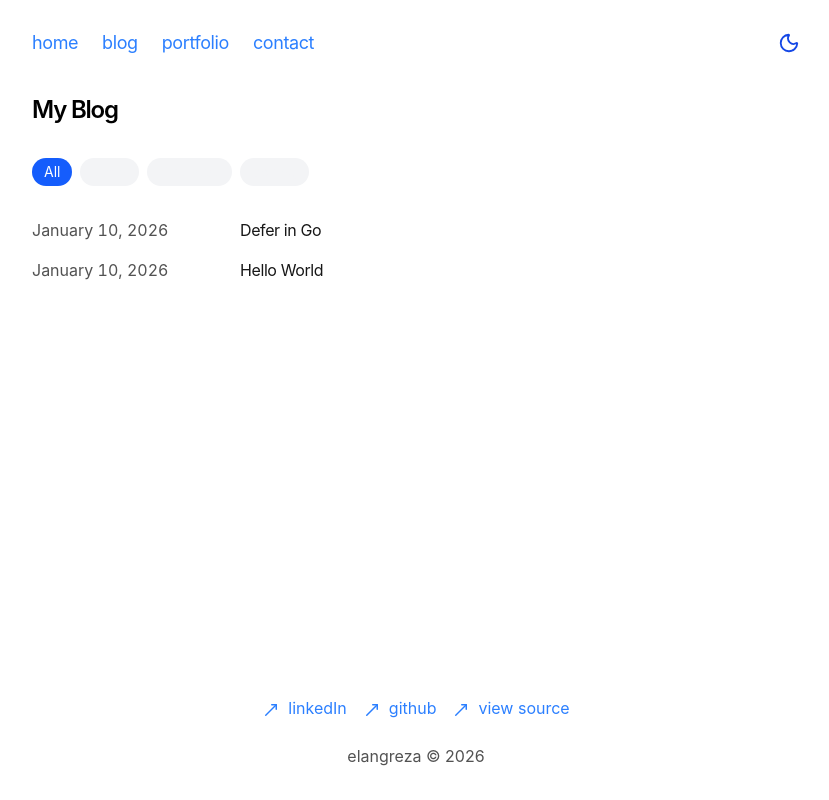
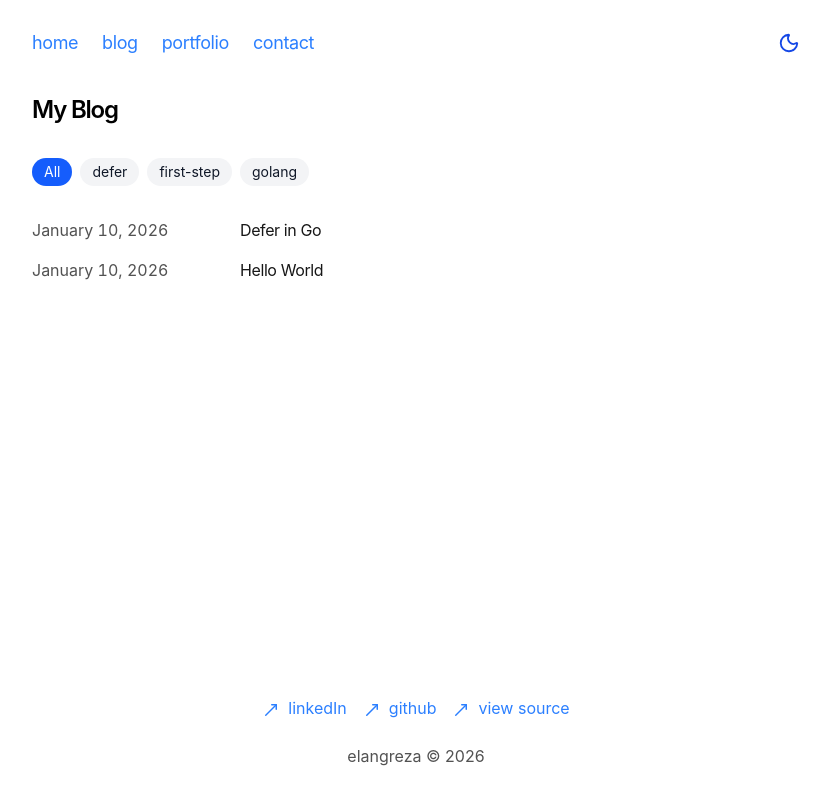
Before and after one commit to elangreza/elangreza.github.io, a Next.js app: page /blog in a window 1280 px wide. Shown: the whole page, without its empty margins (224-1053 px from the left). Built offline with nearby package versions, Linux system fonts and the light colour scheme.

Commit message:
feat: add multiple filtered tags

```diff
--- a/app/components/filtered-posts.tsx
+++ b/app/components/filtered-posts.tsx
@@ -16,44 +16,63 @@ export function FilteredPosts({
 }) {
     const searchParams = useSearchParams()
     const tagParam = searchParams.get('tag')
-    const [selectedTag, setSelectedTag] = useState<string | null>(tagParam)
 
-    // Sync state with URL param on initial load or navigation
-    if (tagParam !== selectedTag) {
-        setSelectedTag(tagParam)
+    // Parse initial tags from comma-separated string
+    const initialTags = tagParam ? tagParam.split(',') : []
+    const [selectedTags, setSelectedTags] = useState<string[]>(initialTags)
+
+    // Sync state with URL param on navigation
+    if (tagParam && tagParam !== selectedTags.join(',')) {
+        setSelectedTags(tagParam.split(','))
+    } else if (!tagParam && selectedTags.length > 0) {
+        setSelectedTags([])
     }
 
-    const filteredPosts = selectedTag
-        ? posts.filter((post) => post.metadata.tags?.includes(selectedTag))
+    const filteredPosts = selectedTags.length > 0
+        ? posts.filter((post) => selectedTags.some((tag) => post.metadata.tags?.includes(tag)))
         : posts
+
+    const toggleTag = (tag: string) => {
+        if (selectedTags.includes(tag)) {
+            return selectedTags.filter((t) => t !== tag)
+        } else {
+            return [...selectedTags, tag]
+        }
+    }
 
     return (
         <div>
             <div className="flex flex-wrap gap-2 mb-8">
                 <Link
                     href="/blog"
-                    className={twMerge(`px-3 py-1 rounded-full text-sm  `, !selectedTag
+                    className={twMerge(`px-3 py-1 rounded-full text-sm transition-colors`, selectedTags.length === 0
                         ? 'bg-blue-600 text-white dark:bg-blue-500 dark:text-white'
-                        : 'bg-gray-100   text-gray-100 dark:bg-neutral-800 dark:text-neutral-100 hover:bg-neutral-100 dark:hover:bg-neutral-700')}
+                        : 'bg-gray-100 text-gray-900 dark:bg-neutral-800 dark:text-neutral-100 hover:bg-neutral-200 dark:hover:bg-neutral-700')}
                 >
                     All
                 </Link>
-                {tags.map((tag) => (
+                {tags.map((tag) => {
+                    const newTags = toggleTag(tag)
+                    const href = newTags.length > 0 ? `/blog?tag=${newTags.join(',')}` : '/blog'
+                    const isActive = selectedTags.includes(tag)
+
+                    return (
                         <Link
                             key={tag}
-                        href={selectedTag === tag ? '/blog' : `/blog?tag=${tag}`}
-                        className={twMerge(`px-3 py-1 rounded-full text-sm  `, selectedTag === tag
+                            href={href}
+                            className={twMerge(`px-3 py-1 rounded-full text-sm transition-colors`, isActive
                                 ? 'bg-blue-600 text-white dark:bg-blue-500 dark:text-white'
-                            : 'bg-gray-100   text-gray-100 dark:bg-neutral-800   dark:text-neutral-100 hover:bg-neutral-100 dark:hover:bg-neutral-700')}
+                                : 'bg-gray-100 text-gray-900 dark:bg-neutral-800 dark:text-neutral-100 hover:bg-neutral-200 dark:hover:bg-neutral-700')}
                         >
                             {tag}
                         </Link>
-                ))}
+                    )
+                })}
             </div>
 
-            {selectedTag && (
+            {selectedTags.length > 0 && (
                 <p className="mb-8 text-neutral-600 dark:text-neutral-400">
-                    Viewing posts tagged: <span className="font-semibold">{selectedTag}</span>
+                    Viewing posts tagged: <span className="font-semibold">{selectedTags.join(', ')}</span>
                 </p>
             )}
 
```
Lines whose indentation alone changed are shown as unchanged.
